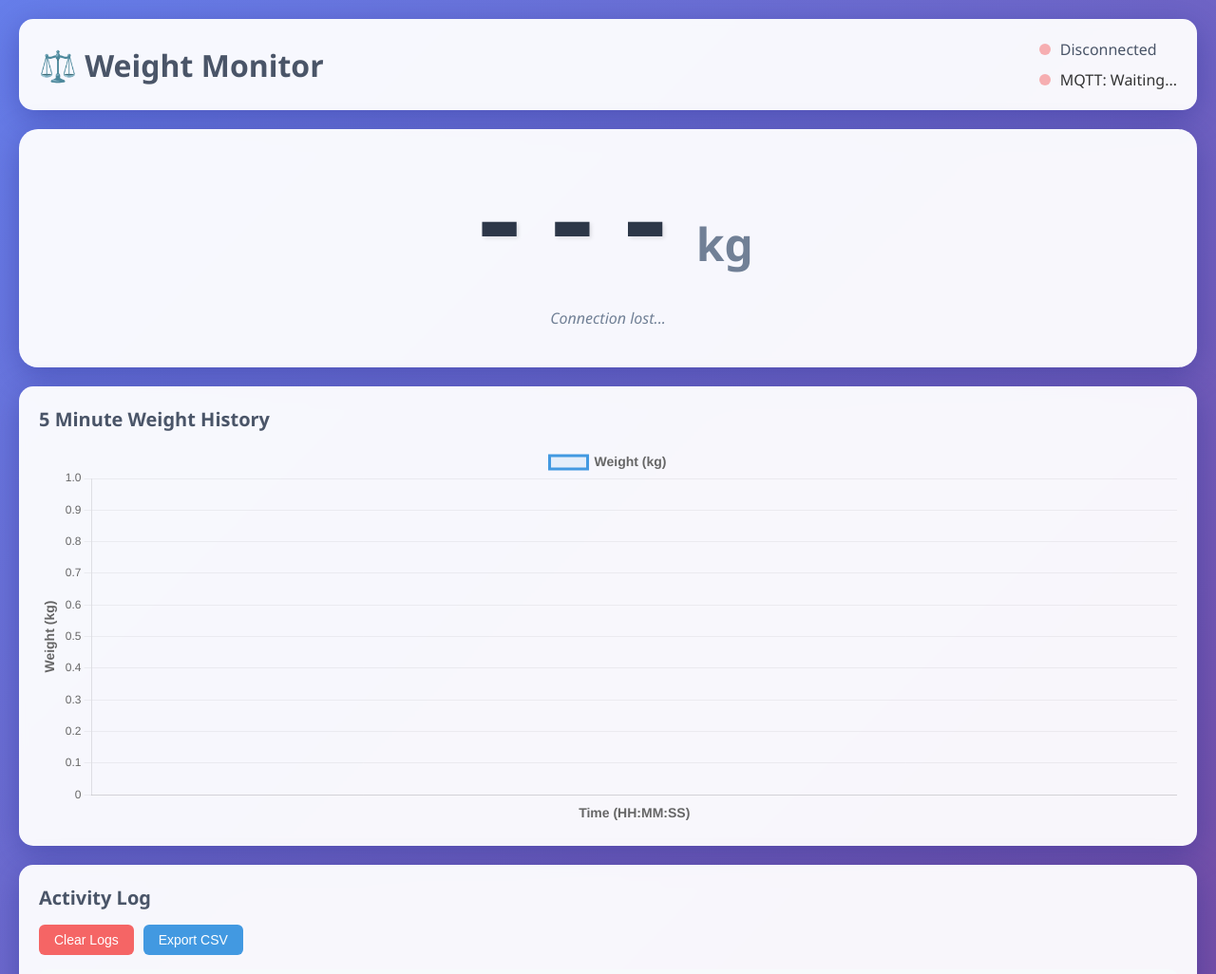
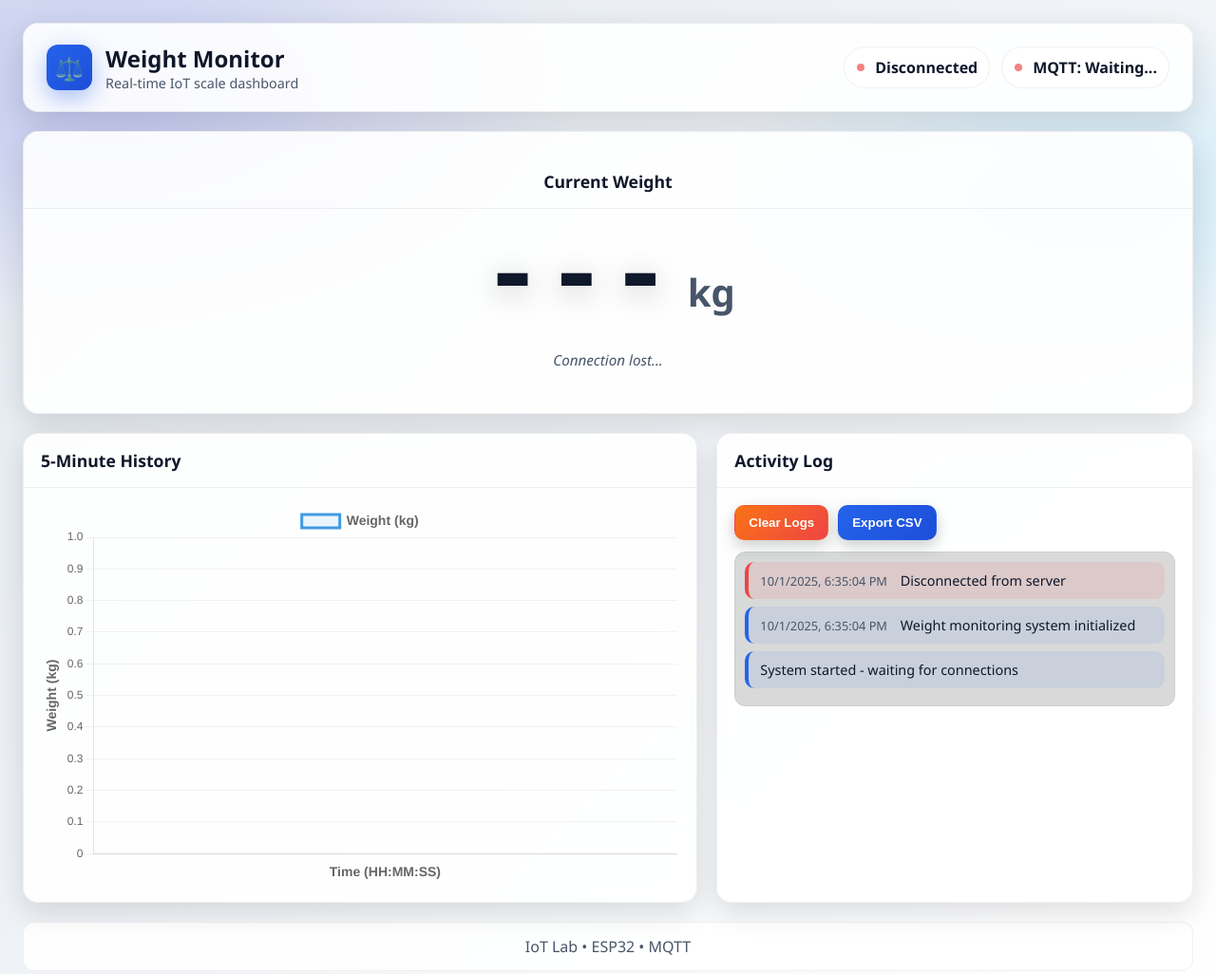
Before and after one commit to Eclassic32/IOT-Lab, a website: page public/index.html in a window 1280 px wide. Shown: the top 1026 px of the page at 95% size. Drawn offline with nearby package versions, Linux system fonts and the light colour scheme; no server answers.

Commit message:
update design

```diff
--- a/public/index.html
+++ b/public/index.html
@@ -10,49 +10,71 @@
 </head>
 <body>
     <div class="container">
-        <header>
-            <h1>⚖️ Weight Monitor</h1>
+        <header class="app-header">
+            <div class="brand">
+                <div class="brand-mark">⚖️</div>
+                <div class="brand-text">
+                    <h1>Weight Monitor</h1>
+                    <p class="subtitle">Real‑time IoT scale dashboard</p>
+                </div>
+            </div>
             <div class="status-container">
-                <div class="connection-status">
+                <div class="status-chip connection-status">
                     <span id="connection-indicator" class="indicator disconnected"></span>
                     <span id="connection-text">Connecting...</span>
                 </div>
-                <div class="mqtt-status">
+                <div class="status-chip mqtt-status">
                     <span id="mqtt-indicator" class="indicator disconnected"></span>
                     <span id="mqtt-text">MQTT: Waiting...</span>
                 </div>
             </div>
         </header>
 
-        <main>
-            <section class="weight-display-section">
+        <main class="grid">
+            <section class="card weight-display-section">
+                <header class="card-header">
+                    <h2>Current Weight</h2>
+                </header>
+                <div class="card-body">
                     <div class="weight-container">
                         <div id="weight-value" class="weight-value">---</div>
                         <div class="weight-unit">kg</div>
                     </div>
                     <div id="last-update" class="last-update">Waiting for data...</div>
+                </div>
             </section>
 
-            <section class="graph-section">
-                <h2>5 Minute Weight History</h2>
+            <section class="card graph-section">
+                <header class="card-header">
+                    <h2>5‑Minute History</h2>
+                </header>
+                <div class="card-body">
                     <div class="chart-container">
                         <canvas id="weightChart"></canvas>
                     </div>
+                </div>
             </section>
 
-            <section class="logs-section">
+            <section class="card logs-section">
+                <header class="card-header">
                     <h2>Activity Log</h2>
-                <div id="logs-container">
+                </header>
+                <div class="card-body">
+                    <div id="logs-container" class="logs-container">
                         <div class="log-controls">
-                        <button id="clear-logs">Clear Logs</button>
-                        <button id="export-logs">Export CSV</button>
+                            <button id="clear-logs" class="btn btn-danger">Clear Logs</button>
+                            <button id="export-logs" class="btn btn-primary">Export CSV</button>
                         </div>
-                    <div id="logs-list">
+                        <div id="logs-list" class="scroll">
                             <p class="log-entry info">System started - waiting for connections</p>
+                        </div>
                     </div>
                 </div>
             </section>
         </main>
+        <footer class="app-footer">
+            <span>IoT Lab • ESP32 • MQTT</span>
+        </footer>
     </div>
 
     <script src="app.js"></script>
--- a/public/styles.css
+++ b/public/styles.css
@@ -4,387 +4,314 @@
     box-sizing: border-box;
 }
 
+:root {
+    --bg-grad-start: #0f172a;
+    --bg-grad-end: #1e293b;
+    --surface: rgba(255, 255, 255, 0.06);
+    --surface-strong: rgba(255, 255, 255, 0.12);
+    --border: rgba(255, 255, 255, 0.14);
+    --text: #e2e8f0;
+    --text-soft: #94a3b8;
+    --brand: #60a5fa;
+    --brand-strong: #3b82f6;
+    --success: #22c55e;
+    --danger: #ef4444;
+    --warning: #f59e0b;
+    --radius-lg: 16px;
+    --radius-md: 12px;
+    --radius-sm: 8px;
+    --shadow-lg: 0 20px 50px rgba(0,0,0,0.35);
+    --shadow-md: 0 10px 30px rgba(0,0,0,0.25);
+}
+
+@media (prefers-color-scheme: light) {
+    :root {
+        --bg-grad-start: #e2e8f0;
+        --bg-grad-end: #ffffff;
+        --surface: rgba(255, 255, 255, 0.9);
+        --surface-strong: rgba(255, 255, 255, 1);
+        --border: rgba(0, 0, 0, 0.06);
+        --text: #0f172a;
+        --text-soft: #475569;
+        --brand: #2563eb;
+        --brand-strong: #1d4ed8;
+        --shadow-lg: 0 20px 50px rgba(0,0,0,0.18);
+        --shadow-md: 0 10px 30px rgba(0,0,0,0.12);
+    }
+}
+
 body {
     font-family: 'Segoe UI', Tahoma, Geneva, Verdana, sans-serif;
-    background: linear-gradient(135deg, #667eea 0%, #764ba2 100%);
+    background: radial-gradient(1200px 600px at 10% 10%, rgba(99,102,241,0.25), transparent 40%),
+                radial-gradient(1000px 500px at 90% 20%, rgba(56,189,248,0.2), transparent 40%),
+                linear-gradient(135deg, var(--bg-grad-start) 0%, var(--bg-grad-end) 100%);
     min-height: 100vh;
-    color: #333;
+    color: var(--text);
 }
 
 .container {
-    max-width: 1400px;
+    max-width: 1280px;
     margin: 0 auto;
-    padding: 20px;
+    padding: 24px;
 }
 
-header {
-    background: rgba(255, 255, 255, 0.95);
-    padding: 20px;
-    border-radius: 15px;
-    margin-bottom: 20px;
-    box-shadow: 0 8px 32px rgba(31, 38, 135, 0.37);
-    backdrop-filter: blur(4px);
-    border: 1px solid rgba(255, 255, 255, 0.18);
+/* Header */
+.app-header {
     display: flex;
     justify-content: space-between;
     align-items: center;
+    gap: 16px;
+    background: var(--surface);
+    border: 1px solid var(--border);
+    border-radius: var(--radius-lg);
+    padding: 20px 24px;
+    box-shadow: var(--shadow-md);
+    margin-bottom: 20px;
+    backdrop-filter: blur(8px);
+}
+
+.brand {
+    display: flex;
+    align-items: center;
+    gap: 14px;
+}
+
+.brand-mark {
+    width: 48px;
+    height: 48px;
+    display: grid;
+    place-items: center;
+    border-radius: 12px;
+    background: linear-gradient(135deg, var(--brand) 0%, var(--brand-strong) 100%);
+    color: white;
+    font-size: 24px;
+    box-shadow: 0 8px 24px rgba(37,99,235,0.4);
+}
+
+.brand-text h1 {
+    font-size: 1.5rem;
+    font-weight: 700;
+    color: var(--text);
+}
+
+.subtitle {
+    font-size: 0.9rem;
+    color: var(--text-soft);
 }
 
 .status-container {
     display: flex;
-    flex-direction: column;
-    gap: 10px;
+    gap: 12px;
+    flex-wrap: wrap;
 }
 
-header h1 {
-    color: #4a5568;
-    font-size: 2rem;
-    font-weight: 600;
-}
-
-.connection-status, .mqtt-status {
-    display: flex;
+.status-chip {
+    display: inline-flex;
     align-items: center;
     gap: 10px;
+    padding: 10px 12px;
+    border-radius: 999px;
+    background: var(--surface-strong);
+    border: 1px solid var(--border);
 }
 
 .indicator {
-    width: 12px;
-    height: 12px;
+    width: 10px;
+    height: 10px;
     border-radius: 50%;
+    box-shadow: 0 0 0 4px rgba(255,255,255,0.06) inset;
     animation: pulse 2s infinite;
 }
 
-.indicator.connected {
-    background-color: #48bb78;
+.indicator.connected { background-color: var(--success); }
+.indicator.disconnected { background-color: var(--danger); }
+
+@keyframes pulse {
+    0% { transform: scale(1); opacity: 1; }
+    50% { transform: scale(0.8); opacity: 0.7; }
+    100% { transform: scale(1); opacity: 1; }
 }
 
-.indicator.disconnected {
-    background-color: #f56565;
+#connection-text, #mqtt-text {
+    font-weight: 600;
+    color: var(--text);
 }
 
-@keyframes pulse {
-    0% { opacity: 1; }
-    50% { opacity: 0.5; }
-    100% { opacity: 1; }
-}
-
-#connection-text {
-    font-weight: 500;
-    color: #4a5568;
-}
-
-main {
-    display: flex;
-    flex-direction: column;
+/* Layout */
+.grid {
+    display: grid;
+    grid-template-columns: repeat(12, 1fr);
     gap: 20px;
 }
 
-/* Weight Display Section */
+.weight-display-section { grid-column: span 12; }
+.graph-section { grid-column: span 7; }
+.logs-section { grid-column: span 5; }
+
+/* Card */
+.card {
+    background: var(--surface);
+    border: 1px solid var(--border);
+    border-radius: var(--radius-lg);
+    box-shadow: var(--shadow-md);
+    overflow: hidden;
+    backdrop-filter: blur(8px);
+}
+
+.card-header {
+    padding: 16px 18px;
+    border-bottom: 1px solid var(--border);
+}
+
+.card-header h2 {
+    font-size: 1.1rem;
+    color: var(--text);
+    font-weight: 700;
+}
+
+.card-body {
+    padding: 18px;
+}
+
+/* Weight */
 .weight-display-section {
-    background: rgba(255, 255, 255, 0.95);
-    padding: 40px 20px;
-    border-radius: 20px;
-    box-shadow: 0 8px 32px rgba(31, 38, 135, 0.37);
-    backdrop-filter: blur(4px);
-    border: 1px solid rgba(255, 255, 255, 0.18);
     text-align: center;
+    padding-top: 24px;
+    padding-bottom: 28px;
 }
 
 .weight-container {
     display: flex;
     justify-content: center;
     align-items: baseline;
-    gap: 15px;
-    margin-bottom: 15px;
+    gap: 16px;
+    margin-bottom: 16px;
 }
 
 .weight-value {
-    font-size: 8rem;
-    font-weight: 700;
-    color: #2d3748;
+    font-size: 7rem;
+    font-weight: 800;
+    color: var(--text);
     line-height: 1;
     font-family: 'Courier New', monospace;
-    text-shadow: 2px 2px 4px rgba(0, 0, 0, 0.1);
-    transition: all 0.3s ease;
+    text-shadow: 0 6px 30px rgba(0, 0, 0, 0.25);
+    transition: transform 0.25s ease, color 0.25s ease;
 }
 
 .weight-value.updating {
-    color: #4299e1;
-    transform: scale(1.05);
+    color: var(--brand);
+    transform: scale(1.03);
 }
 
 .weight-unit {
-    font-size: 3rem;
-    font-weight: 600;
-    color: #718096;
-    margin-bottom: 20px;
+    font-size: 2.5rem;
+    font-weight: 700;
+    color: var(--text-soft);
+    margin-bottom: 18px;
 }
 
 .last-update {
-    font-size: 1rem;
-    color: #718096;
+    font-size: 0.95rem;
+    color: var(--text-soft);
     font-style: italic;
 }
 
-/* Graph Section */
-.graph-section {
-    background: rgba(255, 255, 255, 0.95);
-    padding: 20px;
-    border-radius: 15px;
-    box-shadow: 0 8px 32px rgba(31, 38, 135, 0.37);
-    backdrop-filter: blur(4px);
-    border: 1px solid rgba(255, 255, 255, 0.18);
-}
-
+/* Chart */
 .chart-container {
     position: relative;
     height: 400px;
-    margin-top: 15px;
 }
 
-/* Logs Section */
-.logs-section {
-    background: rgba(255, 255, 255, 0.95);
-    padding: 20px;
-    border-radius: 15px;
-    box-shadow: 0 8px 32px rgba(31, 38, 135, 0.37);
-    backdrop-filter: blur(4px);
-    border: 1px solid rgba(255, 255, 255, 0.18);
-}
-
-h2 {
-    color: #4a5568;
-    margin-bottom: 15px;
-    font-size: 1.25rem;
-    font-weight: 600;
-}
-
-.device-card {
-    background: #f7fafc;
-    border: 2px solid #e2e8f0;
-    border-radius: 10px;
-    padding: 15px;
-    margin-bottom: 10px;
-    transition: all 0.3s ease;
-}
-
-.device-card:hover {
-    transform: translateY(-2px);
-    box-shadow: 0 4px 20px rgba(0, 0, 0, 0.1);
-}
-
-.device-card.online {
-    border-color: #48bb78;
-    background: #f0fff4;
-}
-
-.device-card.offline {
-    border-color: #f56565;
-    background: #fff5f5;
-}
-
-.device-info {
-    display: flex;
-    justify-content: space-between;
-    align-items: center;
-    margin-bottom: 8px;
-}
-
-.device-name {
-    font-weight: 600;
-    color: #2d3748;
-}
-
-.device-status {
-    padding: 4px 8px;
-    border-radius: 15px;
-    font-size: 0.75rem;
-    font-weight: 500;
-}
-
-.device-status.online {
-    background-color: #48bb78;
-    color: white;
-}
-
-.device-status.offline {
-    background-color: #f56565;
-    color: white;
-}
-
-.device-details {
-    font-size: 0.875rem;
-    color: #718096;
-}
-
-.data-card {
-    background: #f7fafc;
-    border-left: 4px solid #4299e1;
-    border-radius: 8px;
-    padding: 15px;
-    margin-bottom: 10px;
-    transition: all 0.3s ease;
-}
-
-.data-card:hover {
-    transform: translateX(5px);
-    box-shadow: 0 4px 15px rgba(0, 0, 0, 0.1);
-}
-
-.data-header {
-    display: flex;
-    justify-content: space-between;
-    align-items: center;
-    margin-bottom: 10px;
-}
-
-.data-device {
-    font-weight: 600;
-    color: #2d3748;
-}
-
-.data-timestamp {
-    font-size: 0.75rem;
-    color: #718096;
-}
-
-.data-content {
-    background: white;
+/* Logs */
+.logs-container { max-height: 360px; }
+.scroll {
+    max-height: 300px;
+    overflow-y: auto;
+    background: rgba(0,0,0,0.15);
+    border: 1px solid var(--border);
+    border-radius: var(--radius-md);
     padding: 10px;
-    border-radius: 6px;
-    font-family: 'Courier New', monospace;
-    color: #4a5568;
-    border: 1px solid #e2e8f0;
-    word-break: break-all;
-}
-
-.logs-container {
-    max-height: 300px;
 }
 
 .log-controls {
-    margin-bottom: 15px;
+    margin-bottom: 12px;
     display: flex;
     gap: 10px;
 }
 
-#clear-logs, #export-logs {
-    background: #f56565;
-    color: white;
-    border: none;
-    padding: 8px 16px;
-    border-radius: 6px;
+.btn {
+    appearance: none;
+    border: 1px solid transparent;
+    padding: 10px 14px;
+    border-radius: 10px;
+    font-weight: 600;
     cursor: pointer;
-    font-size: 0.875rem;
-    transition: background-color 0.3s ease;
+    transition: transform 0.06s ease, filter 0.2s ease, background 0.2s ease;
+    box-shadow: 0 6px 16px rgba(0,0,0,0.2);
 }
 
-#clear-logs:hover {
-    background: #e53e3e;
+.btn:hover { filter: brightness(1.05); }
+.btn:active { transform: translateY(1px); }
+
+.btn-primary { background: linear-gradient(135deg, var(--brand) 0%, var(--brand-strong) 100%); color: white; }
+.btn-danger { background: linear-gradient(135deg, #f97316 0%, var(--danger) 100%); color: white; }
+
+.log-entry {
+    padding: 10px 12px;
+    margin-bottom: 8px;
+    border-radius: 10px;
+    font-size: 0.9rem;
+    border-left: 4px solid;
+    background: rgba(255,255,255,0.04);
 }
 
-#export-logs {
-    background: #4299e1;
-}
-
-#export-logs:hover {
-    background: #3182ce;
-}
-
-#logs-list {
-    max-height: 250px;
-    overflow-y: auto;
-    background: #f7fafc;
-    border-radius: 8px;
-    padding: 10px;
-}
-
-.log-entry {
-    padding: 8px 12px;
-    margin-bottom: 5px;
-    border-radius: 4px;
-    font-size: 0.875rem;
-    border-left: 3px solid;
-}
-
-.log-entry.info {
-    background: #ebf8ff;
-    border-left-color: #4299e1;
-    color: #2b6cb0;
-}
-
-.log-entry.success {
-    background: #f0fff4;
-    border-left-color: #48bb78;
-    color: #2f855a;
-}
-
-.log-entry.error {
-    background: #fff5f5;
-    border-left-color: #f56565;
-    color: #c53030;
-}
-
-.log-entry.warning {
-    background: #fffbeb;
-    border-left-color: #ed8936;
-    color: #c05621;
-}
+.log-entry.info { border-left-color: var(--brand); color: var(--text); background: rgba(59,130,246,0.10); }
+.log-entry.success { border-left-color: var(--success); color: var(--text); background: rgba(34,197,94,0.10); }
+.log-entry.error { border-left-color: var(--danger); color: var(--text); background: rgba(239,68,68,0.10); }
+.log-entry.warning { border-left-color: var(--warning); color: var(--text); background: rgba(245,158,11,0.10); }
 
 .log-timestamp {
-    font-size: 0.75rem;
-    color: #718096;
+    font-size: 0.8rem;
+    color: var(--text-soft);
     margin-right: 10px;
 }
 
 .no-data {
     text-align: center;
-    color: #718096;
+    color: var(--text-soft);
     font-style: italic;
     padding: 40px 20px;
 }
 
-/* Responsive design */
+/* Footer */
+.app-footer {
+    margin-top: 20px;
+    padding: 14px 16px;
+    text-align: center;
+    color: var(--text-soft);
+    background: var(--surface);
+    border: 1px solid var(--border);
+    border-radius: var(--radius-md);
+}
+
+/* Responsive */
+@media (max-width: 1024px) {
+    .graph-section { grid-column: span 12; }
+    .logs-section { grid-column: span 12; }
+}
+
 @media (max-width: 768px) {
-    .weight-value {
-        font-size: 5rem;
-    }
-
-    .weight-unit {
-        font-size: 2rem;
-    }
-
-    .chart-container {
-        height: 300px;
-    }
-
-    header {
-        flex-direction: column;
-        gap: 15px;
-        text-align: center;
-    }
-
-    .container {
-        padding: 10px;
-    }
+    .container { padding: 16px; }
+    .grid { gap: 16px; }
+    .weight-value { font-size: 4.5rem; }
+    .weight-unit { font-size: 2rem; }
+    .chart-container { height: 300px; }
+    .app-header { flex-direction: column; align-items: stretch; }
+    .status-container { justify-content: space-between; }
 }
 
 /* Scrollbar styling */
-#logs-list::-webkit-scrollbar {
-    width: 6px;
-}
-
-#logs-list::-webkit-scrollbar-track {
-    background: #f1f1f1;
-    border-radius: 3px;
-}
-
-#logs-list::-webkit-scrollbar-thumb {
-    background: #cbd5e0;
-    border-radius: 3px;
-}
-
-#logs-list::-webkit-scrollbar-thumb:hover {
-    background: #a0aec0;
-}
+#logs-list::-webkit-scrollbar { width: 6px; }
+#logs-list::-webkit-scrollbar-track { background: rgba(255,255,255,0.06); border-radius: 3px; }
+#logs-list::-webkit-scrollbar-thumb { background: rgba(148,163,184,0.6); border-radius: 3px; }
+#logs-list::-webkit-scrollbar-thumb:hover { background: rgba(148,163,184,0.8); }
```
Lines whose indentation alone changed are shown as unchanged.
